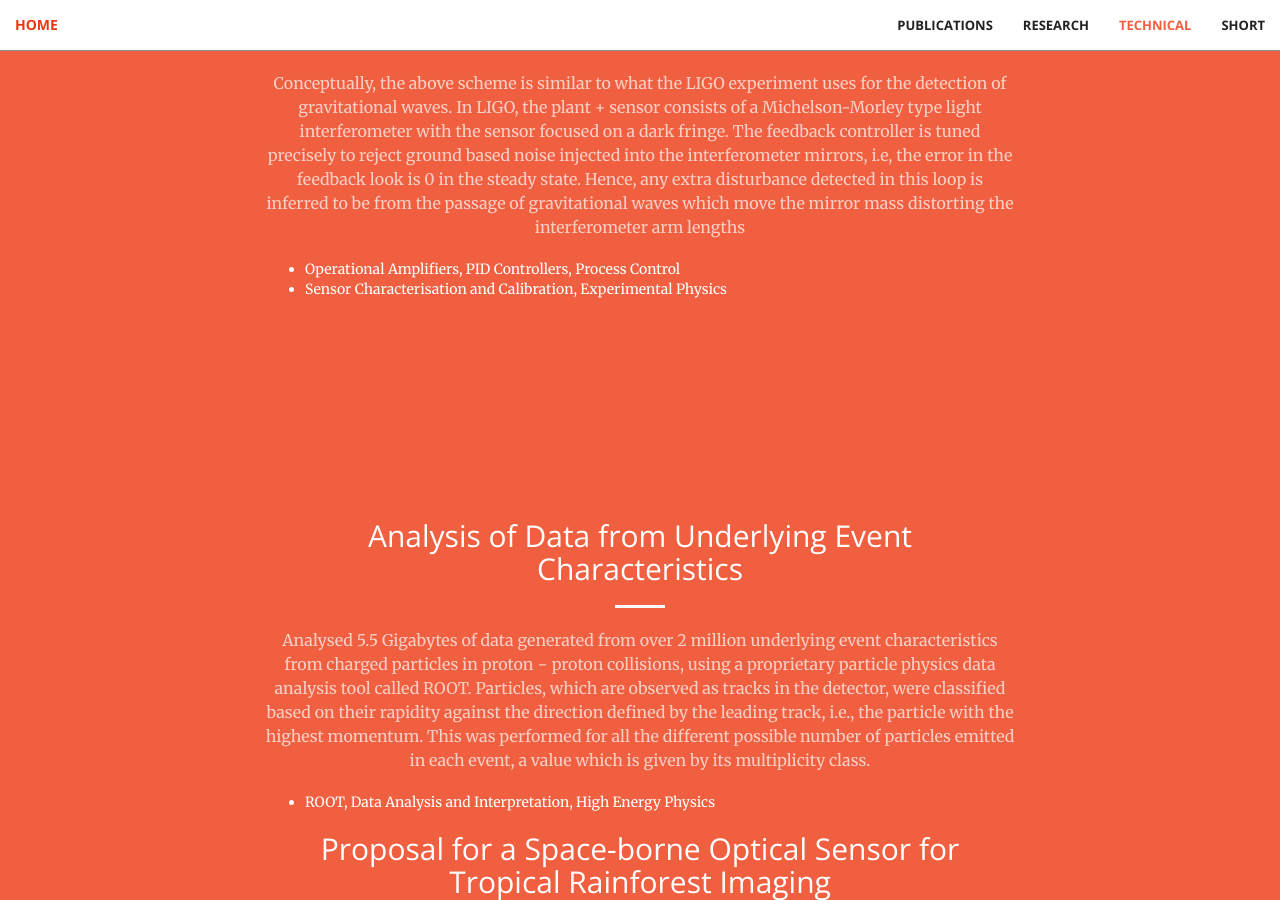
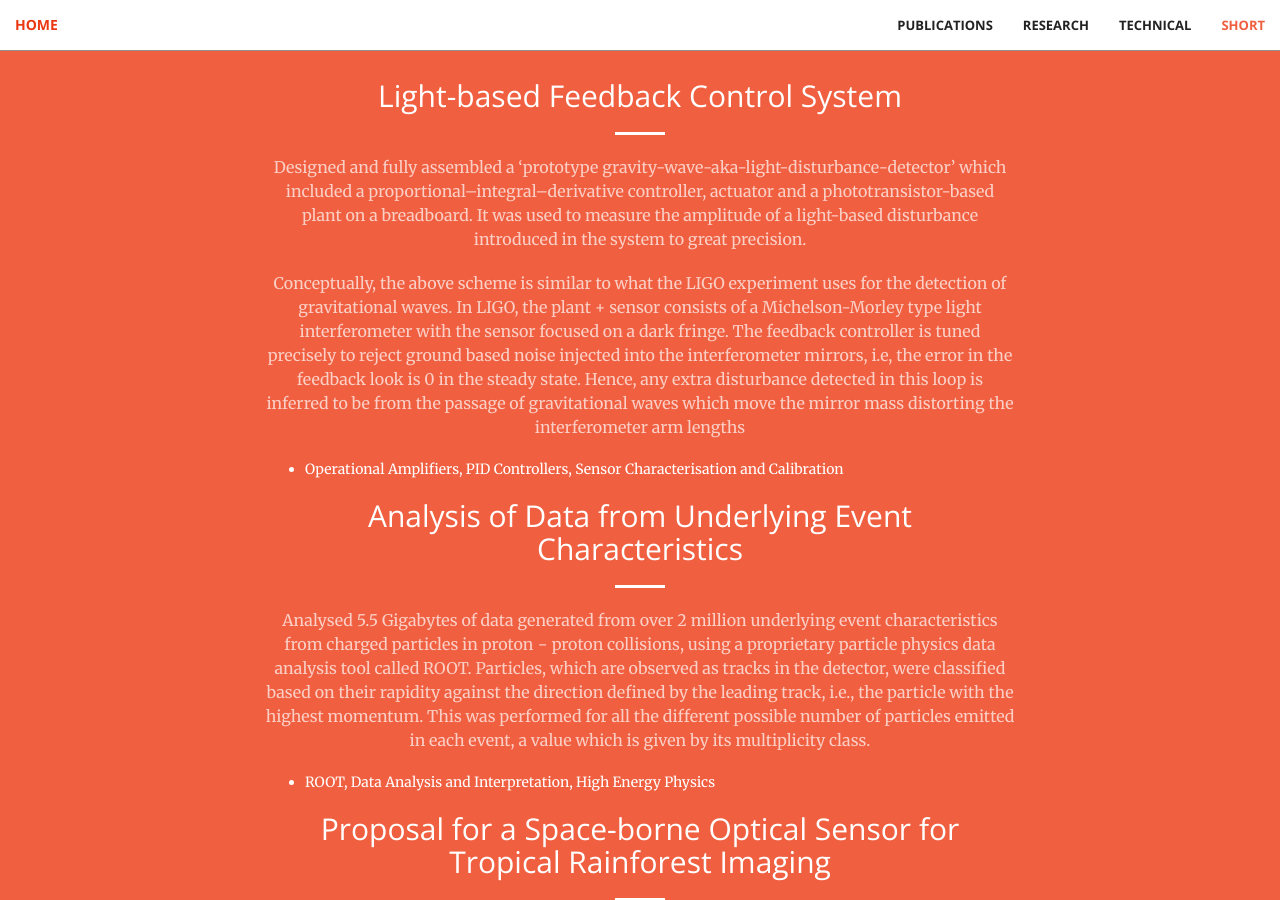
Before and after one commit to aravindbharathi/aravindbharathi.github.io, a Jekyll site: the page projects/index.html, which Jekyll copies as it is, in a window 1280 px wide and 900 px high, scrolled down 3318 px. Built offline with Jekyll 4.4.1, drawn with Linux system fonts in a browser that asks for light colours; some of the changed text lies outside the part shown.

Commit message:
Update index.html

```diff
--- a/projects/index.html
+++ b/projects/index.html
@@ -255,6 +255,15 @@
                         <li>Quantum Lithography, Quantum Metrology, Fisher Information</li>
                       </ul>
                     </p>
+                </div>
+            </div>
+        </div>
+    </section>
+
+    <section class="bg-primary" id="short">
+        <div class="container">
+            <div class="row">
+                <div class="col-lg-8 col-lg-offset-2 text-center">
                     <h2 class="section-heading">Light-based Feedback Control System</h2>
                     <hr class="light">
                     <p class="text-faded">
@@ -270,19 +279,9 @@
                       steady state. Hence, any extra disturbance detected in this loop is inferred to be from the passage of
                       gravitational waves which move the mirror mass distorting the interferometer arm lengths
                       <ul align = "left">
-                        <li>Operational Amplifiers, PID Controllers, Process Control</li>
-                        <li>Sensor Characterisation and Calibration, Experimental Physics</li>
+                        <li>Operational Amplifiers, PID Controllers, Sensor Characterisation and Calibration</li>
                       </ul>
                     </p>
-                </div>
-            </div>
-        </div>
-    </section>
-
-    <section class="bg-primary" id="short">
-        <div class="container">
-            <div class="row">
-                <div class="col-lg-8 col-lg-offset-2 text-center">
                     <h2 class="section-heading">Analysis of Data from Underlying Event Characteristics</h2>
                     <hr class="light">
                     <p class="text-faded">
@@ -332,7 +331,7 @@
                         <li>Digital Signal Processing, Neural Networks, Inertial Measurement Unit</li>
                       </ul>
                     </p>
-                    <h2 class="section-heading">Physical Cosmology</h2>
+                    <h2 class="section-heading">General Astronomy</h2>
                     <hr class="light">
                     <p class="text-faded">
                       A reading project taken under the guidance of a mentor wherein I made a report containing an overview of the Big Bang theory, its foundation and
```
